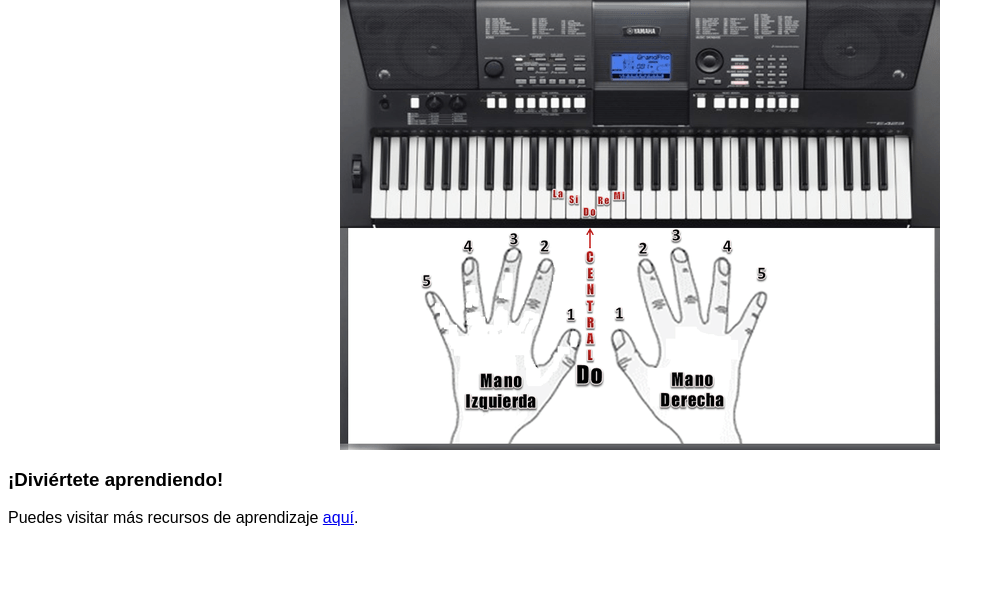
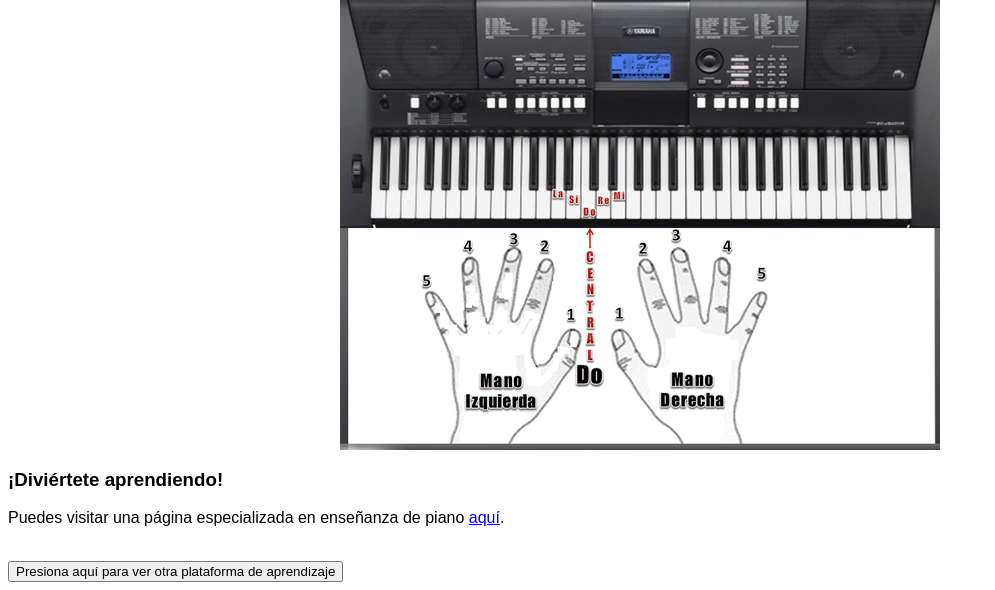
Before and after one commit to GerMorales/pianoLearn, a Python web app: template templates/index.html in a window 1280 px wide. Shown: the part 2404-2994 px from the top of the page, without its empty margins (0-995 px from the left). Before the commit the page ends 2930 px from the top, so only its background shows below. Run offline with Jinja, Linux system fonts and the light colour scheme; the template is opened without the code that fills it, so the values that code supplies are empty; some web fonts are replaced.

Commit message:
created-javascript-file

```diff
--- a/templates/index.html
+++ b/templates/index.html
@@ -70,6 +70,12 @@
     <p>Finalmente, mira la siguiente imagen para saber dónde ubicar ambas manos. Fíjate que la mano izquierda posee las mismas notas, pero en un efecto espejo.</p>
     <img src="tutorial.png" alt="Tutorial" style="width:600px;height:451x;" class="imagenCentrada">
     <h3>¡Diviértete aprendiendo!</h3>
-    <p>Puedes visitar más recursos de aprendizaje <a href="https://www.flowkey.com/es">aquí</a>.</p>
+    <p>Puedes visitar una página especializada en enseñanza de piano <a href="https://www.flowkey.com/es">aquí</a>.</p>
+
+    <a id="linksAprendizaje" href="https://www.joytunes.com/" target="blank"></a> <br>
+    <button type="button" onclick="myFunction()">Presiona aquí para ver otra plataforma de aprendizaje</button>
+
+    <script src="script.js"></script>
+    <noscript>Disculpa, tu navegador no posee JavaScript</noscript>
 </body>
 </html>
--- /dev/null
+++ b/templates/script.js
@@ -0,0 +1,3 @@
+function myFunction() {
+    document.getElementById("linksAprendizaje").innerHTML = "Familia de aplicaciones JoyTunes";
+}
```
